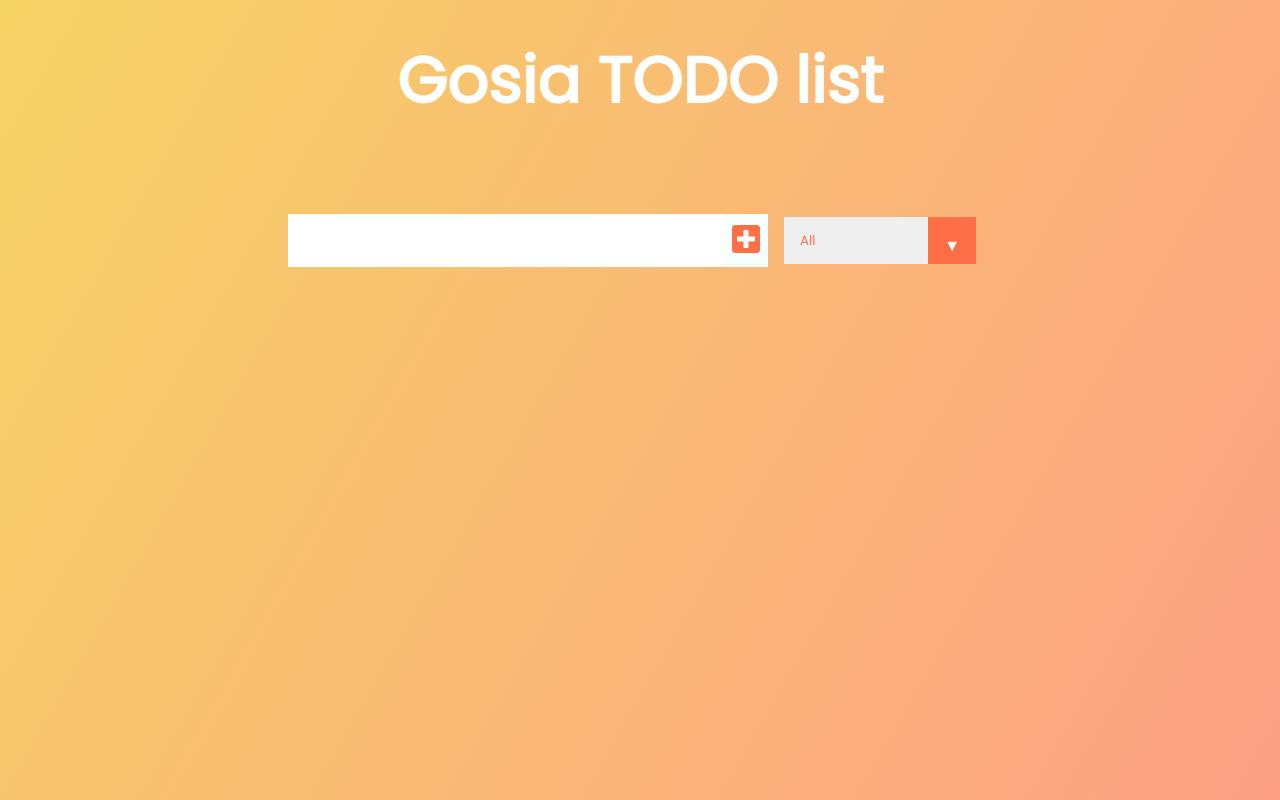
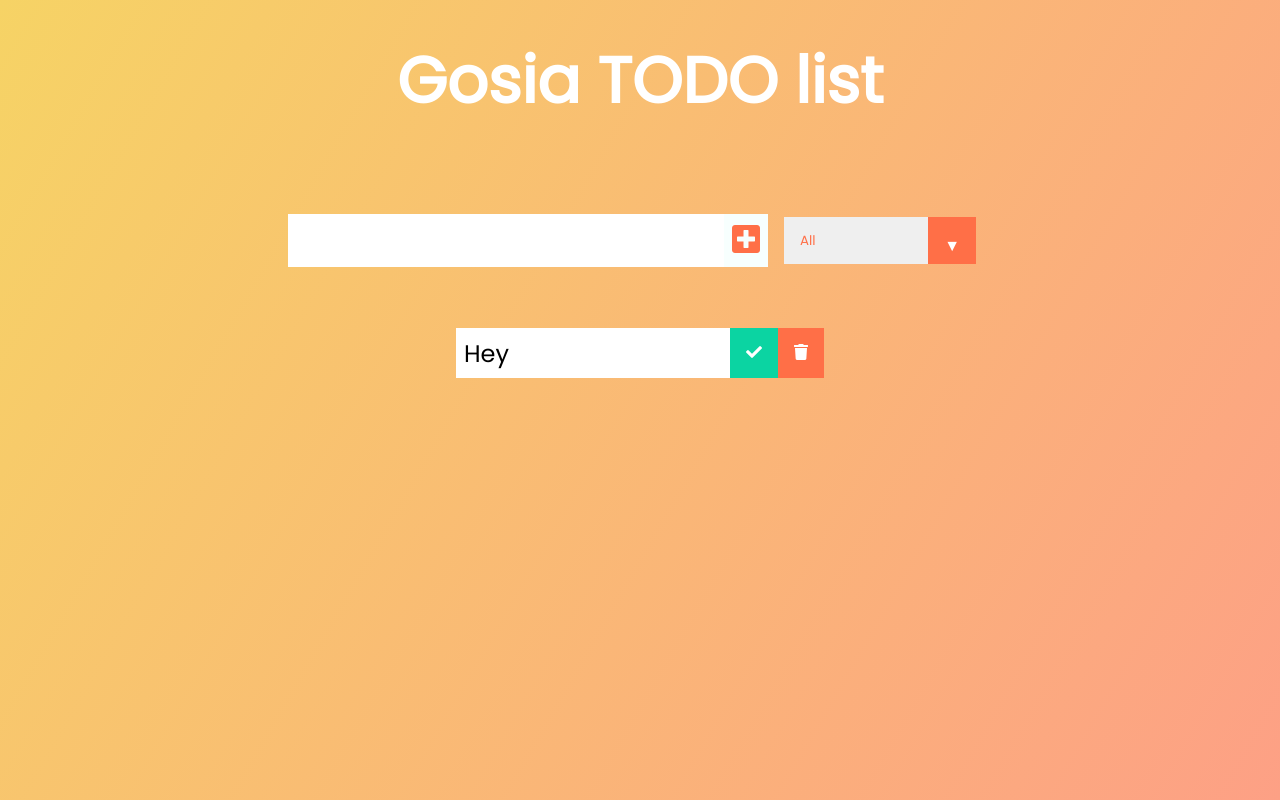
Before and after one commit to margiebed/react-todo, a React (Create React App) app: page / in a window 1280 px wide. Built offline with nearby package versions, Linux system fonts and the light colour scheme.

Commit message:
add todo item

```diff
--- a/src/components/Form.js
+++ b/src/components/Form.js
@@ -8,10 +8,11 @@
   const submitTodoHandler = (e) => {
     e.preventDefault()
     setTodos([...todos, { text: inputText, completed: false, id: Math.random() * 1000 }])
+    setInputText('')
   }
   return (
     <form>
-      <input onChange={inputTextHandler} type="text" className="todo-input" />
+      <input onChange={inputTextHandler}  value={inputText} type="text" className="todo-input" />
       <button onClick={submitTodoHandler} className="todo-button" type="submit">
         <i className="fas fa-plus-square"></i>
       </button>
--- a/src/components/ToDoList.js
+++ b/src/components/ToDoList.js
@@ -1,8 +1,12 @@
 import React from 'react'
+import Todo from './Todo'
+
 const TodoList = () => {
   return (
     <div className="todo-container">
-      <ul className="todo-list"></ul>
+      <ul className="todo-list">
+          <Todo/>
+      </ul>
     </div>
   )
 }
--- /dev/null
+++ b/src/components/Todo.js
@@ -0,0 +1,15 @@
+import React from 'react'
+const Todo = () => {
+  return (
+    <div className="todo">
+      <li className="todo-item">Hey</li>
+      <button className='complete-btn'>
+        <i className="fas fa-check"></i>
+      </button>
+      <button className='trash-btn'>
+        <i className="fas fa-trash"></i>
+      </button>
+    </div>
+  )
+}
+export default Todo
```
